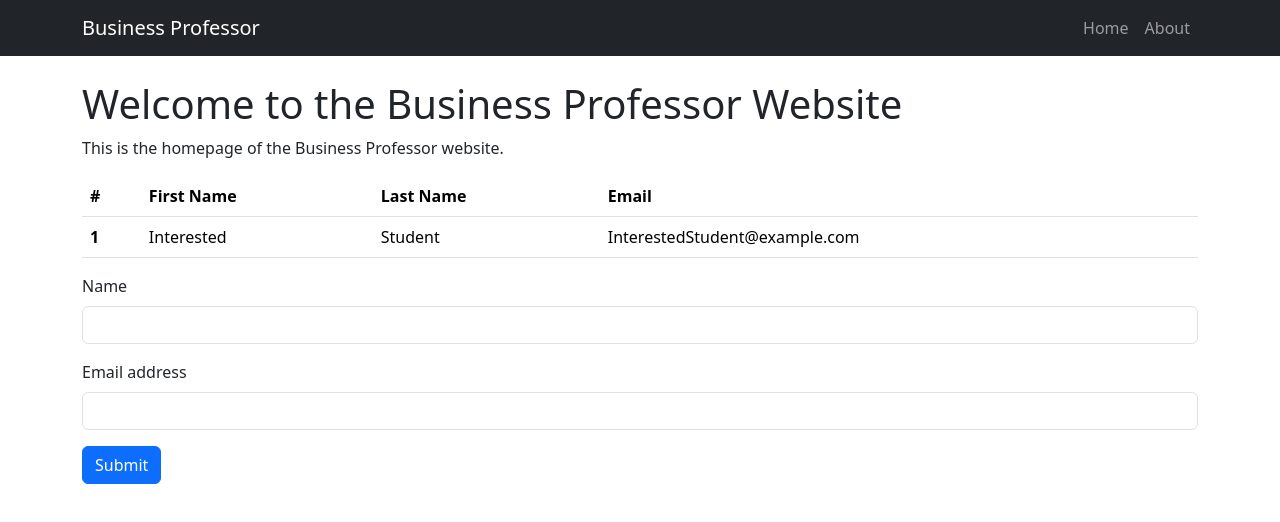
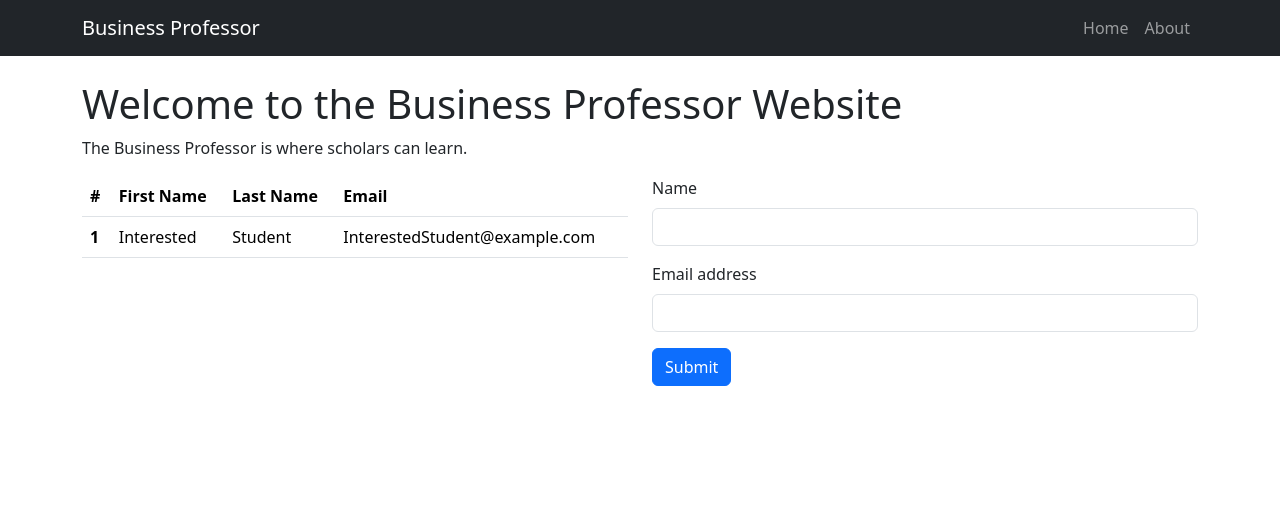
Before and after one commit to chambersjoshua28/Promineo-Assigment, a website: page index.html in a window 1280 px wide. Drawn offline with nearby package versions, Linux system fonts and the light colour scheme.

Commit message:
index.html

```diff
--- a/index.html
+++ b/index.html
@@ -31,8 +31,14 @@
 
     <!-- Main content -->
     <div class="container mt-4">
+        <div class="row">
+            <div class="col">
                 <h1>Welcome to the Business Professor Website</h1>
-        <p>This is the homepage of the Business Professor website.</p>
+                <p>The Business Professor is where scholars can learn.</p>
+            </div>
+        </div>
+        <div class="row">
+            <div class="col-md-6">
                 <!-- Bootstrap table -->
                 <table class="table">
                     <thead>
@@ -53,6 +59,8 @@
                         <!-- Add more rows as needed -->
                     </tbody>
                 </table>
+            </div>
+            <div class="col-md-6">
                 <!-- Bootstrap form -->
                 <form>
                     <div class="mb-3">
@@ -67,6 +75,8 @@
                     <button type="submit" class="btn btn-primary">Submit</button>
                 </form>
             </div>
+        </div>
+    </div>
 
     <!-- Bootstrap JavaScript Bundle with Popper -->
     <script src="https://cdn.jsdelivr.net/npm/bootstrap@5.3.0-alpha1/dist/js/bootstrap.bundle.min.js"></script>
```
Lines whose indentation alone changed are shown as unchanged.
